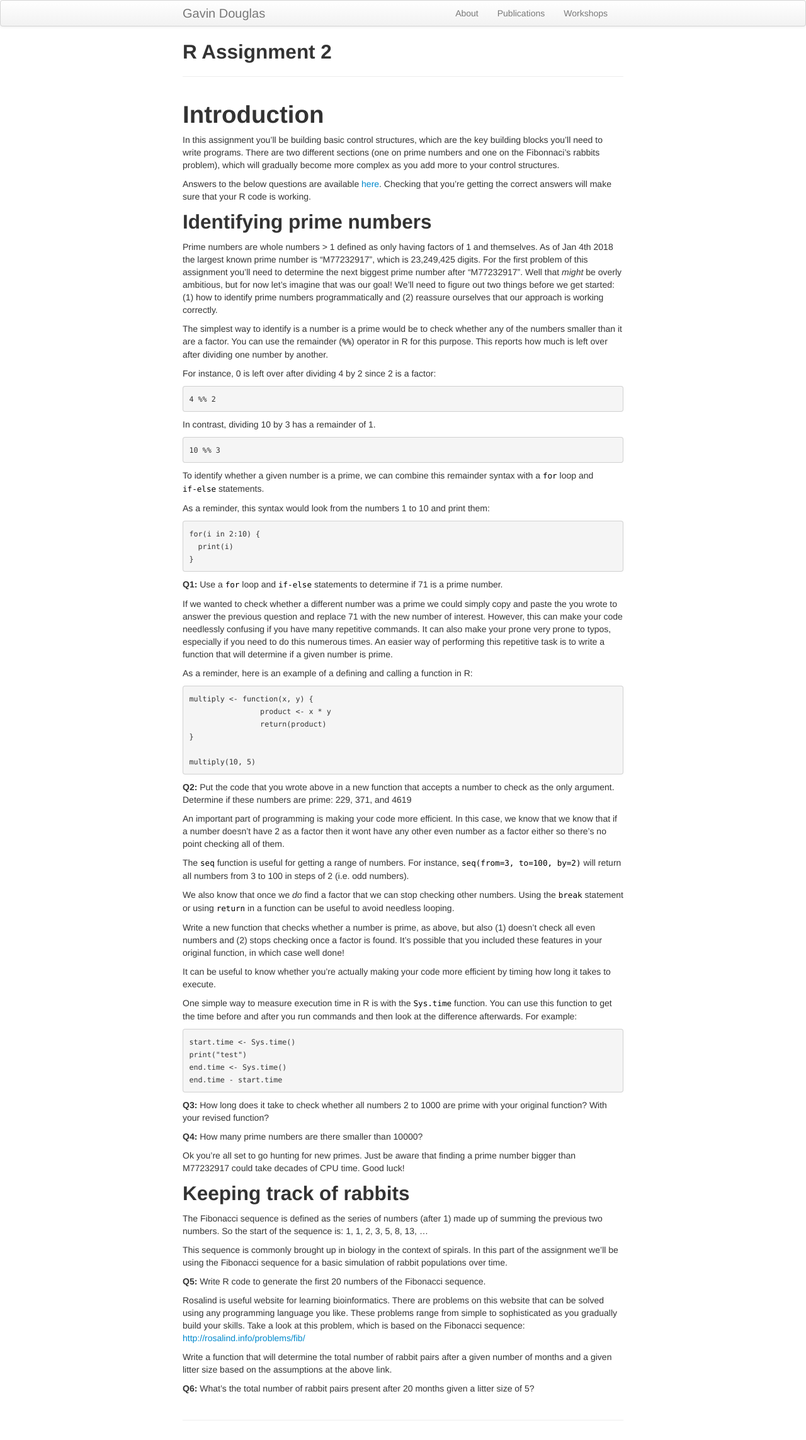
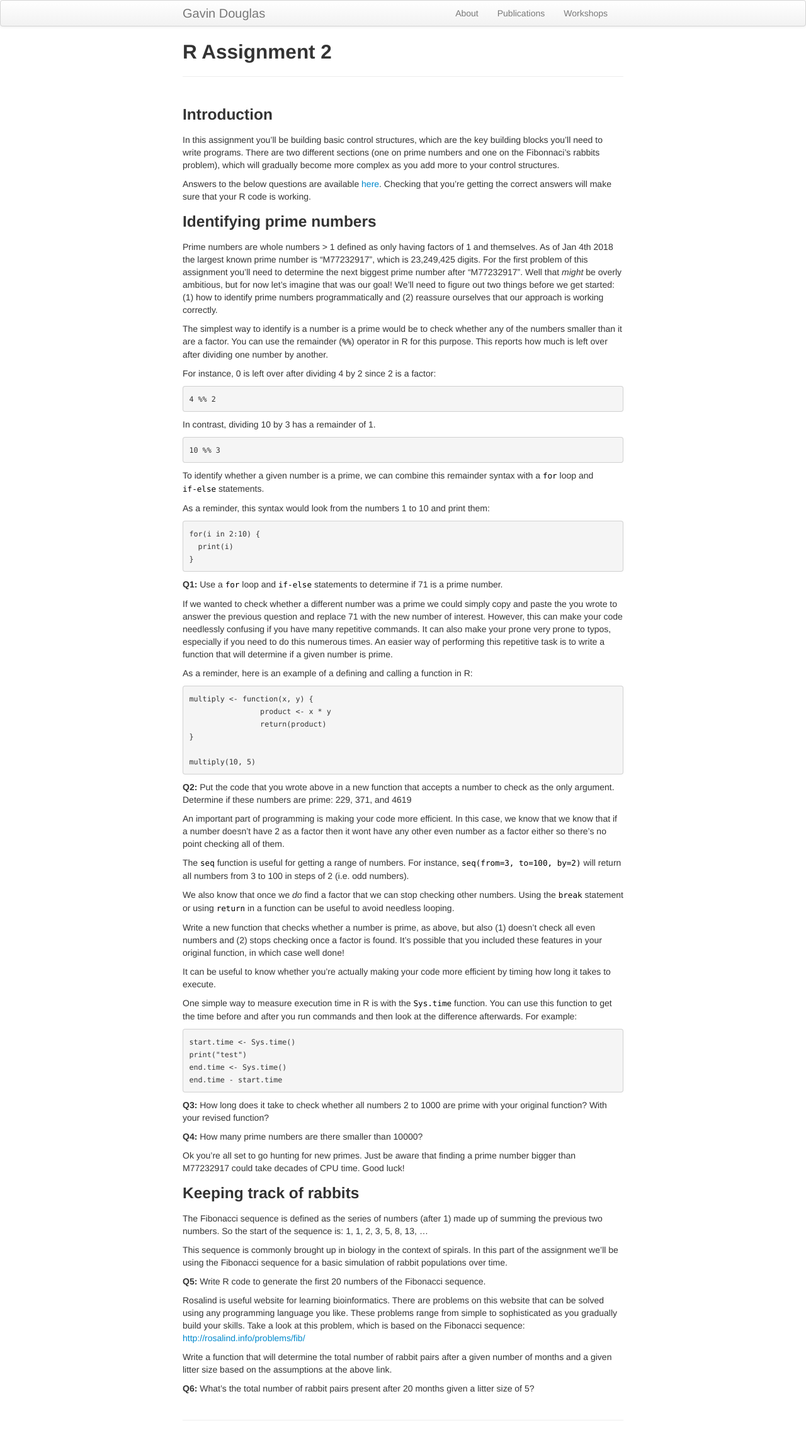
Before and after one commit to gavinmdouglas/gavinmdouglas.github.io, a Jekyll site: the page built from pages/R_assignments/R_assignment2.md, in a window 1280 px wide. Shown: the whole page at 63% size. Built offline with Jekyll 4.4.1, drawn with Linux system fonts in a browser that asks for light colours.

Commit message:
made ass2 headers smaller

```diff
--- a/pages/R_assignments/R_assignment2.md
+++ b/pages/R_assignments/R_assignment2.md
@@ -3,13 +3,13 @@ layout: page
 title: R Assignment 2
 ---
 
-# Introduction
+### Introduction
 
 In this assignment you'll be building basic control structures, which are the key building blocks you'll need to write programs. There are two different sections (one on prime numbers and one on the Fibonnaci's rabbits problem), which will gradually become more complex as you add more to your control structures.
 
 Answers to the below questions are available [here]({{ BASE_PATH }}/pages/R_workshops/R_assignment2_answers.html). Checking that you're getting the correct answers will make sure that your R code is working.
 
-## Identifying prime numbers
+### Identifying prime numbers
 
 Prime numbers are whole numbers > 1 defined as only having factors of 1 and themselves. As of Jan 4th 2018 the largest known prime number is "M77232917", which is 23,249,425 digits. For the first problem of this assignment you'll need to determine the next biggest prime number after "M77232917". Well that *might* be overly ambitious, but for now let's imagine that was our goal! We'll need to figure out two things before we get started: (1) how to identify prime numbers programmatically and (2) reassure ourselves that our approach is working correctly.
 
@@ -83,7 +83,7 @@ end.time - start.time
 
 Ok you're all set to go hunting for new primes. Just be aware that finding a prime number bigger than M77232917 could take decades of CPU time. Good luck!
 
-## Keeping track of rabbits
+### Keeping track of rabbits
 
 The Fibonacci sequence is defined as the series of numbers (after 1) made up of summing the previous two numbers. So the start of the sequence is: 1, 1, 2, 3, 5, 8, 13, ...
 
```
